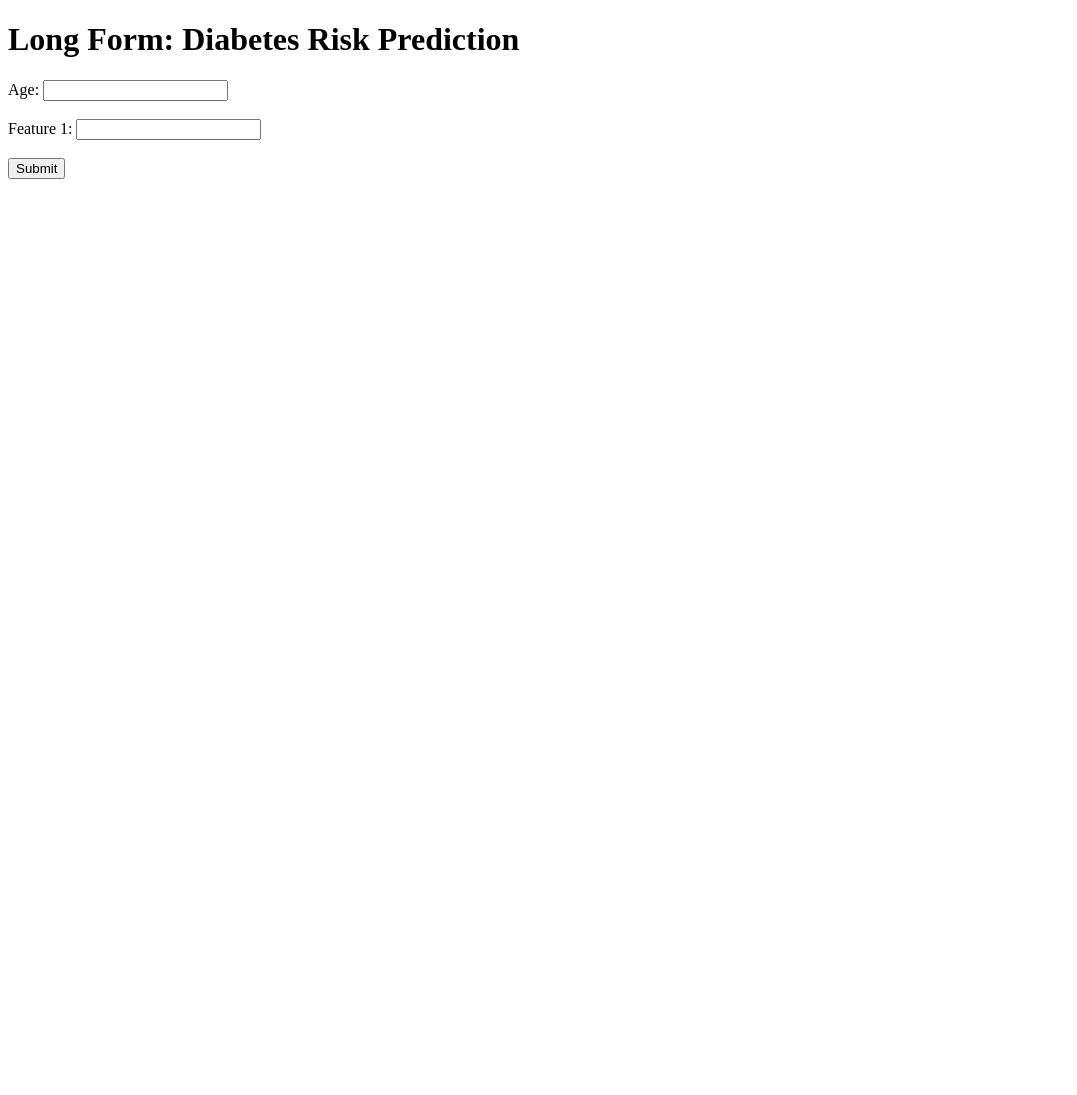
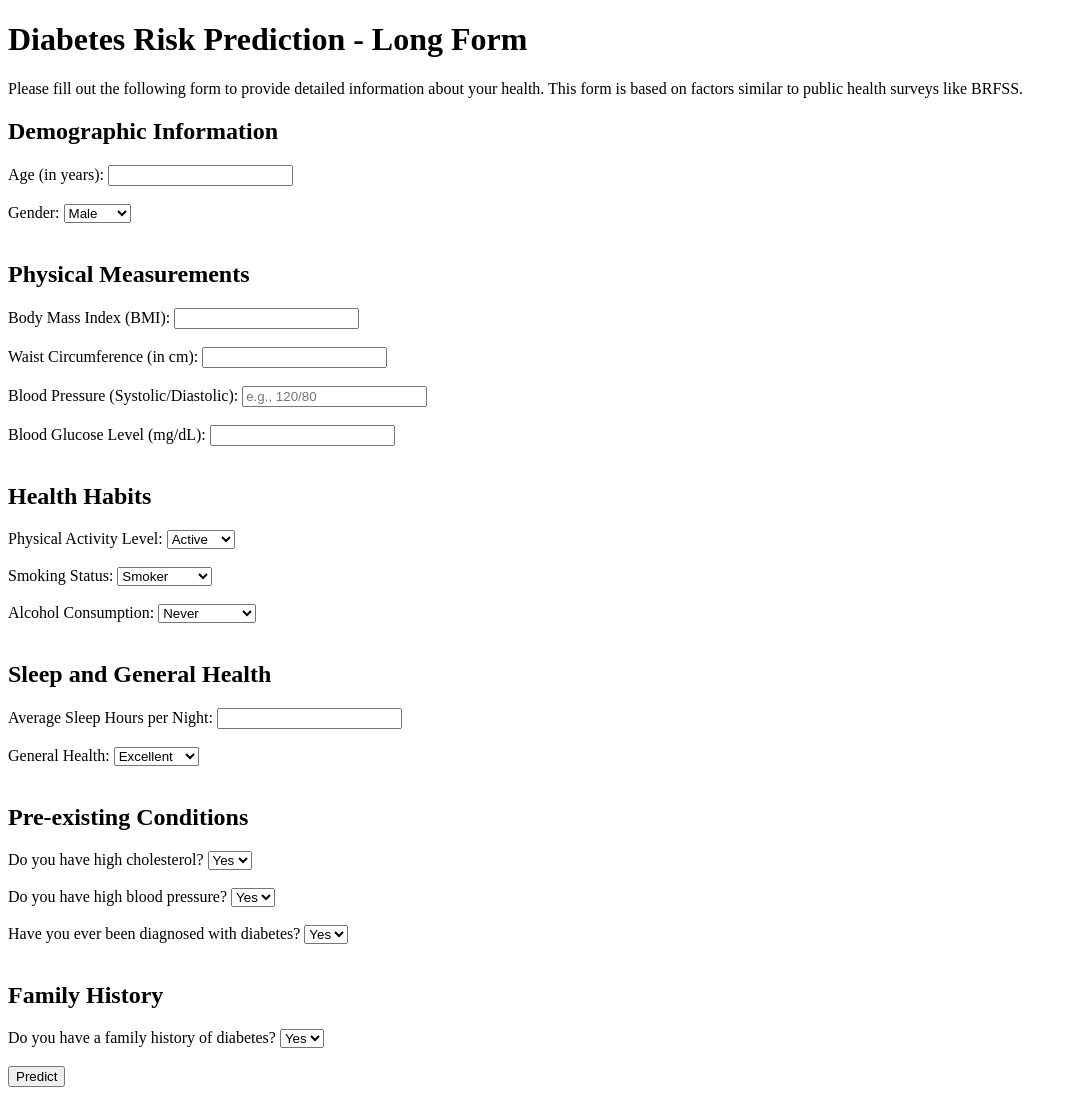
Before and after one commit to LeslieBarrera/project-2-diabetes-risk-prediction, a Flask app: page /long_form in a window 1280 px wide. Shown: the whole page, without its empty margins (0-1077 px from the left). Before the commit the page ends 179 px from the top, so only its background shows below. Run offline with Flask 3, Linux system fonts and the light colour scheme; parts of the project's set-up code (start-up, migrations or seed data) failed here and were passed over.

Commit message:
Updated long form

```diff
--- a/selected_features.csv
+++ /dev/null
@@ -1,6 +0,0 @@
-Feature
-BMI
-Age
-Income
-PhysHlth
-Education
--- a/templates/long_form.html
+++ b/templates/long_form.html
@@ -3,20 +3,96 @@
 <head>
     <meta charset="UTF-8">
     <meta name="viewport" content="width=device-width, initial-scale=1.0">
-    <title>Long Form - Diabetes Risk Prediction</title>
+    <title>Diabetes Risk Prediction - Long Form</title>
 </head>
 <body>
-    <h1>Long Form: Diabetes Risk Prediction</h1>
+    <h1>Diabetes Risk Prediction - Long Form</h1>
+    <p>Please fill out the following form to provide detailed information about your health. This form is based on factors similar to public health surveys like BRFSS.</p>
     <form action="/long_form" method="post">
-        <label for="age">Age:</label>
-        <input type="number" id="age" name="age" required><br><br>
+        <h2>Demographic Information</h2>
+        <label for="age">Age (in years):</label>
+        <input type="number" id="age" name="age" min="1" required><br><br>
 
-        <!-- Add inputs for all features in your long form model -->
-        <label for="feature_1">Feature 1:</label>
-        <input type="number" id="feature_1" name="feature_1" step="0.1" required><br><br>
+        <label for="gender">Gender:</label>
+        <select id="gender" name="gender" required>
+            <option value="Male">Male</option>
+            <option value="Female">Female</option>
+        </select><br><br>
 
-        <!-- Repeat the above block for all features needed -->
-        <button type="submit">Submit</button>
+        <h2>Physical Measurements</h2>
+        <label for="bmi">Body Mass Index (BMI):</label>
+        <input type="number" id="bmi" name="bmi" step="0.1" required><br><br>
+
+        <label for="waist_circumference">Waist Circumference (in cm):</label>
+        <input type="number" id="waist_circumference" name="waist_circumference" step="0.1" required><br><br>
+
+        <label for="blood_pressure">Blood Pressure (Systolic/Diastolic):</label>
+        <input type="text" id="blood_pressure" name="blood_pressure" placeholder="e.g., 120/80" required><br><br>
+
+        <label for="blood_glucose">Blood Glucose Level (mg/dL):</label>
+        <input type="number" id="blood_glucose" name="blood_glucose" step="0.1" required><br><br>
+
+        <h2>Health Habits</h2>
+        <label for="physical_activity">Physical Activity Level:</label>
+        <select id="physical_activity" name="physical_activity" required>
+            <option value="Active">Active</option>
+            <option value="Inactive">Inactive</option>
+        </select><br><br>
+
+        <label for="smoking_status">Smoking Status:</label>
+        <select id="smoking_status" name="smoking_status" required>
+            <option value="Smoker">Smoker</option>
+            <option value="Non-smoker">Non-smoker</option>
+        </select><br><br>
+
+        <label for="alcohol_consumption">Alcohol Consumption:</label>
+        <select id="alcohol_consumption" name="alcohol_consumption" required>
+            <option value="Never">Never</option>
+            <option value="Rarely">Rarely</option>
+            <option value="Occasionally">Occasionally</option>
+            <option value="Frequently">Frequently</option>
+        </select><br><br>
+
+        <h2>Sleep and General Health</h2>
+        <label for="sleep_hours">Average Sleep Hours per Night:</label>
+        <input type="number" id="sleep_hours" name="sleep_hours" step="0.1" required><br><br>
+
+        <label for="general_health">General Health:</label>
+        <select id="general_health" name="general_health" required>
+            <option value="Excellent">Excellent</option>
+            <option value="Very Good">Very Good</option>
+            <option value="Good">Good</option>
+            <option value="Fair">Fair</option>
+            <option value="Poor">Poor</option>
+        </select><br><br>
+
+        <h2>Pre-existing Conditions</h2>
+        <label for="high_cholesterol">Do you have high cholesterol?</label>
+        <select id="high_cholesterol" name="high_cholesterol" required>
+            <option value="Yes">Yes</option>
+            <option value="No">No</option>
+        </select><br><br>
+
+        <label for="high_blood_pressure">Do you have high blood pressure?</label>
+        <select id="high_blood_pressure" name="high_blood_pressure" required>
+            <option value="Yes">Yes</option>
+            <option value="No">No</option>
+        </select><br><br>
+
+        <label for="diabetes_history">Have you ever been diagnosed with diabetes?</label>
+        <select id="diabetes_history" name="diabetes_history" required>
+            <option value="Yes">Yes</option>
+            <option value="No">No</option>
+        </select><br><br>
+
+        <h2>Family History</h2>
+        <label for="family_diabetes_history">Do you have a family history of diabetes?</label>
+        <select id="family_diabetes_history" name="family_diabetes_history" required>
+            <option value="Yes">Yes</option>
+            <option value="No">No</option>
+        </select><br><br>
+
+        <button type="submit">Predict</button>
     </form>
 </body>
 </html>
```
